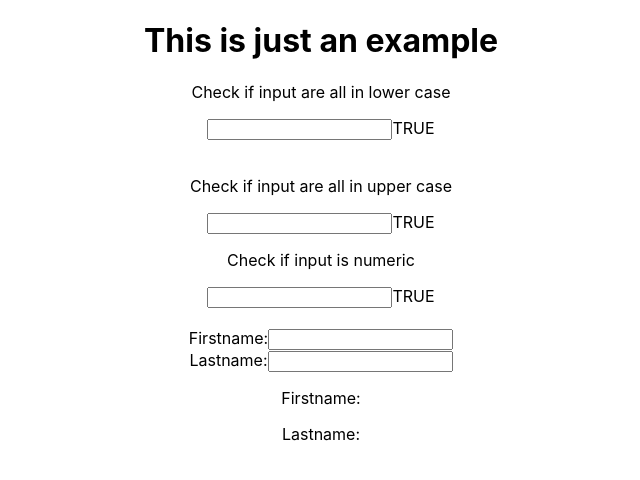
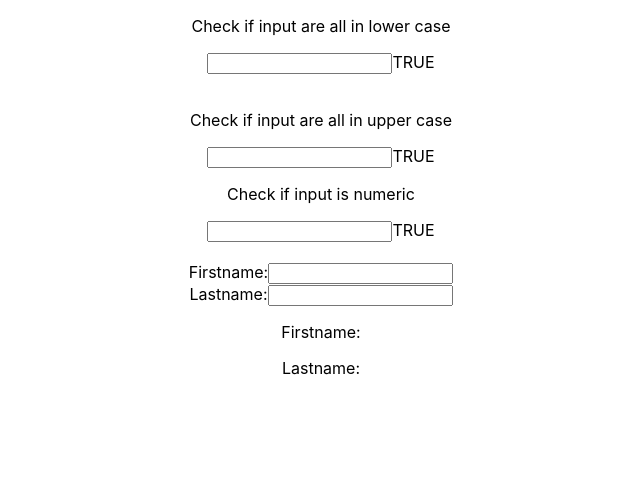
Before and after one commit to AndreHermanto/simple-app, a React (Create React App) app: page / in a window 1280 px wide. Shown: the top 480 px of the page, without its empty margins (319-959 px from the left). Built offline with nearby package versions, Linux system fonts and the light colour scheme.

Commit message:
Revert "Just an example"

```diff
--- a/src/App.js
+++ b/src/App.js
@@ -8,7 +8,6 @@ function App() {
 
   return (
     <div className="App">
-      <h1>This is just an example</h1>
       <p className="show-current-time">{/*show current time*/}</p>
       <div className="input-lower-case">
         <p>Check if input are all in lower case</p>
```
